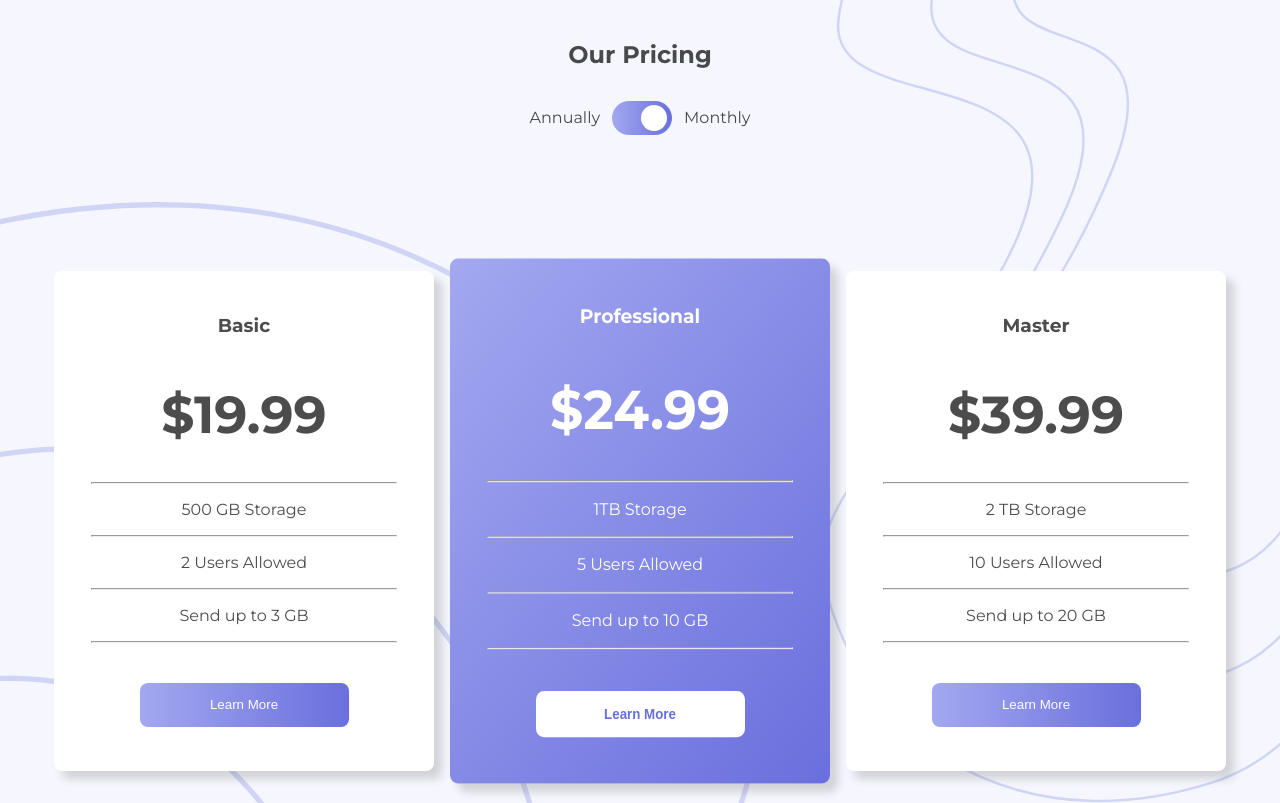
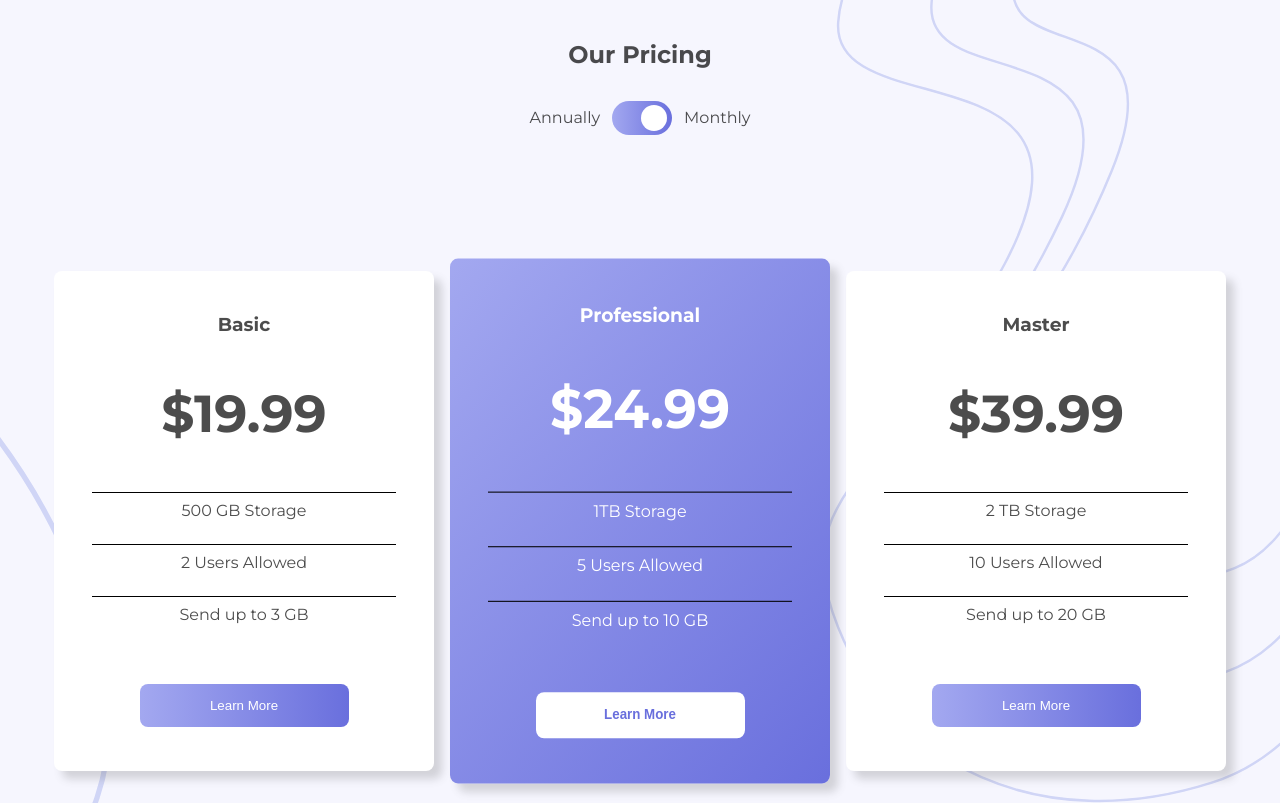
Before and after one commit to EndingNever/PricingComponent, a React (Create React App) app: page / in a window 1280 px wide. Built offline with nearby package versions, Linux system fonts and the light colour scheme.

Commit message:
background

```diff
--- a/src/App.css
+++ b/src/App.css
@@ -30,7 +30,7 @@
 @media screen and (min-width:992px) {
   .App{
     background-image: url('/public/images/bg-top.svg'), url('/public/images/bg-bottom.svg');
-    background-position: 100% 0%, -50% 200px;
+    background-position: 100% 0%, -820px 200px;
     background-repeat: no-repeat;
     background-size: contain;
   }
--- a/src/Components/Basic/Basic.js
+++ b/src/Components/Basic/Basic.js
@@ -15,13 +15,13 @@ export default function Basic(props) {
                     </div>
                     <div className="card-info">
                         <div className="card-features">
-                            <hr className='hr' />
+                            {/* <hr className='hr' /> */}
                             <div className="feature">{option.features[0]}</div>
-                            <hr className='hr' />
-                            <div className="feature">{option.features[1]}</div>
-                            <hr className='hr' />
-                            <div className="feature">{option.features[2]}</div>
-                            <hr className='hr' />
+                            {/* <hr className='hr' /> */}
+                            <div className={`feature feature-${option.id}`}>{option.features[1]}</div>
+                            {/* <hr className='hr' /> */}
+                            <div className="feature" >{option.features[2]}</div>
+                            {/* <hr className='hr' /> */}
                         </div>
                     </div>
                     <button className={`button button-${option.id}`}><p>Learn More</p></button>
--- a/src/Components/Basic/Basic.scss
+++ b/src/Components/Basic/Basic.scss
@@ -41,8 +41,19 @@
 }
 
 .card-features {
-  .feature {
+display: flex;
+flex-direction: column;
+align-items: center;
+justify-content: center;
+margin-top: 12px;
+margin-bottom: 12px;
+.feature {
+  // border: 2px solid red;
     padding: 8px 0px 8px 0px;
+    margin-bottom: 8px;
+    margin-top: 8px;
+    width: 80%;
+    border-top: 1px solid black;
   }
   hr {
     width: 80%;
```
